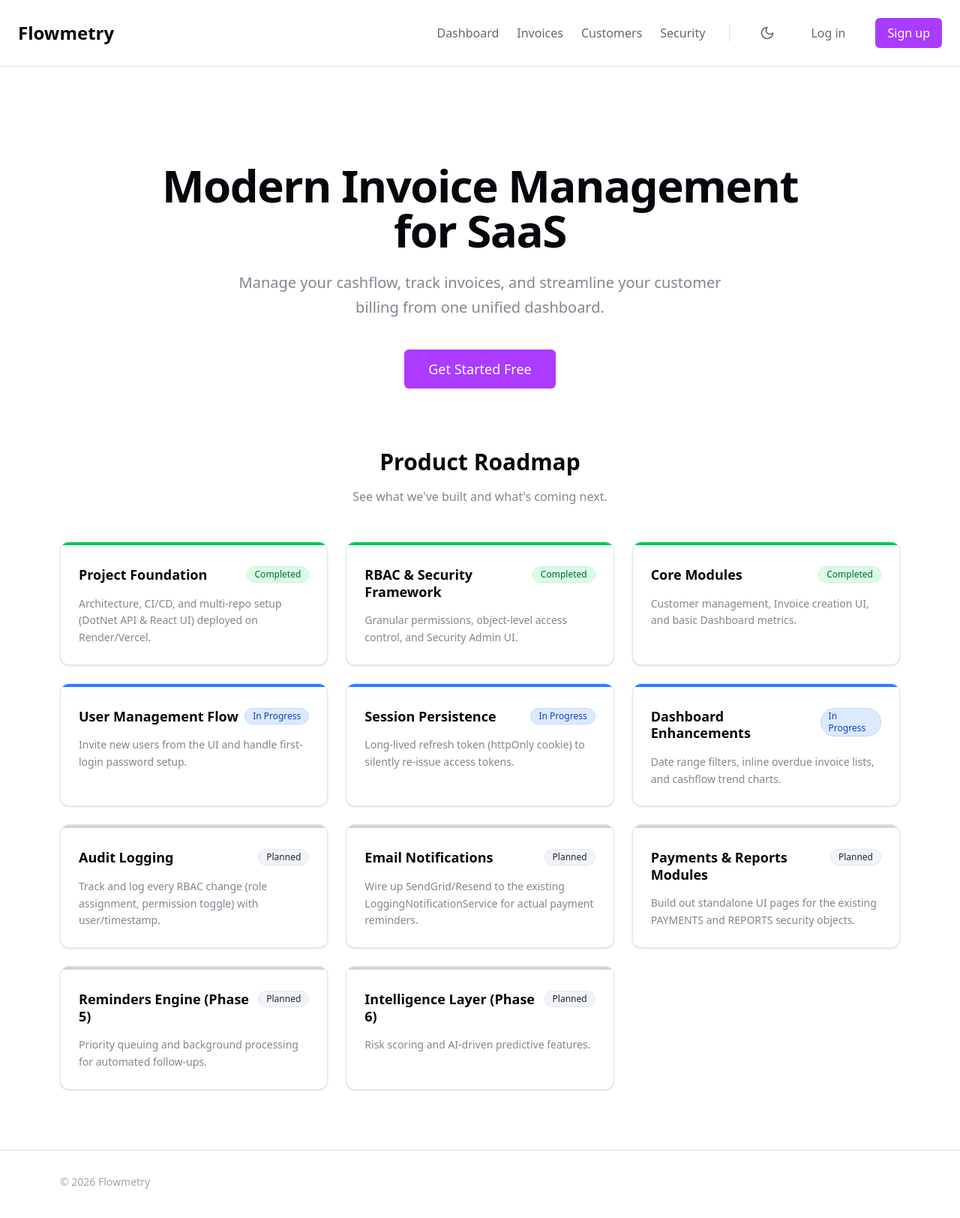
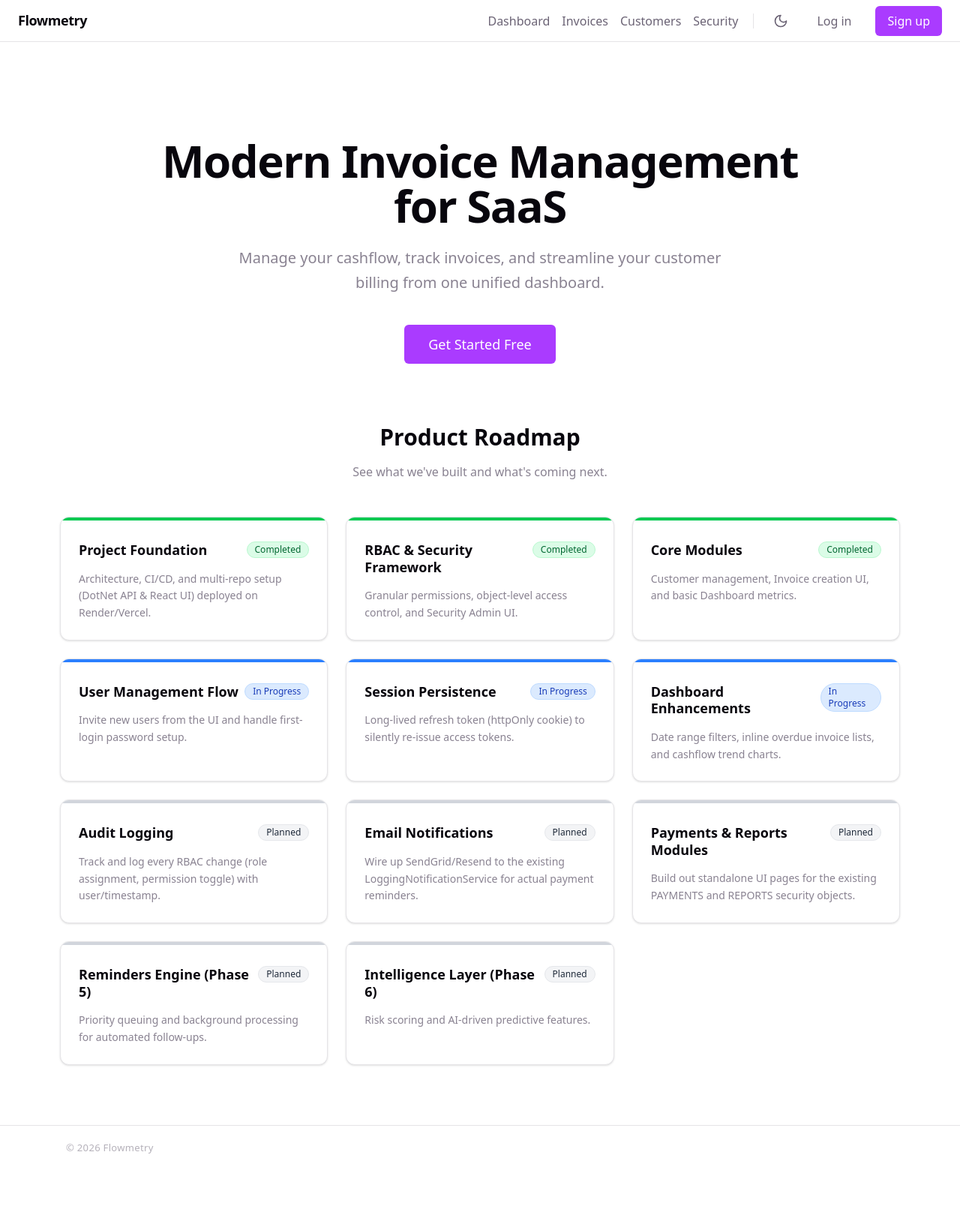
Before and after one commit to ankitmadridista/flowmetry-ui, a React (Vite) app: page / in a window 1280 px wide. Shown: the top 1624 px of the page at 75% size. After the commit the page ends 1560 px from the top, so only its background shows below. Built offline with nearby package versions, Linux system fonts and the light colour scheme; no server answers.

Commit message:
feat: front-end ui layout polish

```diff
--- a/src/layouts/ProtectedLayout.tsx
+++ b/src/layouts/ProtectedLayout.tsx
@@ -1,7 +1,6 @@
-import { Navigate } from "react-router-dom";
+import { Navigate, Outlet } from "react-router-dom";
 import AppNavbar from "../shared/components/AppNavbar";
 import Footer from "../shared/components/Footer";
-import AppRoutes from "../routes/AppRoutes";
 import { useAuth } from "../features/auth/contexts/AuthContext";
 import { PermissionProvider } from "../features/auth/contexts/PermissionContext";
 
@@ -14,9 +13,11 @@ export default function ProtectedLayout() {
     <PermissionProvider>
       <div className="min-h-screen flex flex-col bg-background text-foreground">
         <AppNavbar />
-        <main className="grow">
-          <AppRoutes />
+
+        <main className="flex-1 w-full pb-12">
+          <Outlet />
         </main>
+
         <Footer />
       </div>
     </PermissionProvider>
--- a/src/pages/LandingPage.tsx
+++ b/src/pages/LandingPage.tsx
@@ -8,10 +8,7 @@ import Footer from "../shared/components/Footer";
 export default function LandingPage() {
   const navigate = useNavigate();
 
-  // 1. Backend Warm-up Logic
   useEffect(() => {
-    // This makes a lightweight call in the background to wake up the Render free tier.
-    // We catch the error silently so it doesn't disrupt the UI if it takes 15 seconds to spin up.
     apiClient
       .get("/api/health")
       .then(() => console.log("Backend is warmed up and ready."))
@@ -19,9 +16,10 @@ export default function LandingPage() {
   }, []);
 
   return (
-    <div className="min-h-screen bg-background text-foreground selection:bg-accent selection:text-white pb-20">
+    <div className="min-h-screen flex flex-col bg-background text-foreground selection:bg-accent selection:text-white">
       <PublicNavbar />
 
+      <div className="flex-1 w-full">
         {/* Hero Section */}
         <main className="flex flex-col items-center justify-center text-center px-4 pt-32 pb-20 max-w-4xl mx-auto">
           <h1 className="text-5xl md:text-6xl font-heading font-bold text-heading tracking-tight mb-6">
@@ -43,7 +41,8 @@ export default function LandingPage() {
         </main>
 
         {/* Roadmap Section */}
-      <section className="px-4 max-w-6xl mx-auto w-full">
+        {/* ADDED: pb-20 here to ensure a gap between the cards and the footer */}
+        <section className="px-4 max-w-6xl mx-auto w-full pb-20">
           <div className="text-center mb-12">
             <h2 className="text-3xl font-heading font-semibold text-heading mb-4">
               Product Roadmap
@@ -53,9 +52,9 @@ export default function LandingPage() {
             </p>
           </div>
 
-        {/* Render the Roadmap Component here */}
           <Roadmap />
         </section>
+      </div>
 
       <Footer />
     </div>
--- a/src/shared/components/Footer.tsx
+++ b/src/shared/components/Footer.tsx
@@ -1,14 +1,14 @@
 export default function Footer() {
   return (
-    <footer className="border-t border-border mt-20 py-8 bg-background">
-      <div className="px-4 max-w-6xl mx-auto flex flex-col md:flex-row justify-between items-center gap-4">
-        <p className="text-sm text-foreground/60">
+    <footer className="border-t border-border mt-auto py-5 bg-background w-full shrink-0 relative z-10">
+      <div className="px-6 max-w-6xl mx-auto flex flex-col md:flex-row justify-between items-center gap-3">
+        <p className="text-[13px] text-foreground/50 m-0 tracking-wide">
           © {new Date().getFullYear()} Flowmetry
         </p>
-        <div className="flex gap-6 text-sm text-foreground/60">
-          {/* <a href="#" className="hover:text-heading transition-colors">Privacy Policy</a>
-          <a href="#" className="hover:text-heading transition-colors">Terms of Service</a> */}
-          {/* <a href="mailto:support@flowmetry.com" className="hover:text-heading transition-colors">Contact</a> */}
+        <div className="flex gap-6 text-[13px] text-foreground/50">
+          {/* <a href="#" className="hover:text-heading transition-colors no-underline">Privacy Policy</a>
+          <a href="#" className="hover:text-heading transition-colors no-underline">Terms of Service</a>
+          <a href="mailto:support@flowmetry.com" className="hover:text-heading transition-colors no-underline">Contact</a> */}
         </div>
       </div>
     </footer>
--- a/src/shared/components/Navbar.tsx
+++ b/src/shared/components/Navbar.tsx
@@ -65,25 +65,25 @@ export default function Navbar({
   }
 
   return (
-    <nav className="flex items-center justify-between p-6 border-b border-border w-full bg-background relative z-50">
+    <nav className="flex items-center justify-between px-6 h-14 border-b border-border w-full bg-background relative z-50">
       {/* Left side: Brand ONLY */}
       <span
-        className="text-2xl font-heading font-bold text-heading cursor-pointer"
+        className="text-[18px] tracking-tight font-heading font-bold text-heading cursor-pointer"
         onClick={() => navigate("/")}
       >
         Flowmetry
       </span>
 
       {/* Right side: EVERYTHING ELSE (Links + Theme + Actions) */}
-      <div className="hidden md:flex gap-6 items-center">
+      <div className="hidden md:flex gap-4 items-center">
         {navLinks}
 
         {/* Subtle divider line between links and actions */}
-        <div className="w-px h-6 bg-border mx-2"></div>
+        <div className="w-px h-5 bg-border mx-1"></div>
 
         <button
           onClick={toggle}
-          className="p-2 text-foreground hover:text-heading transition-colors rounded-md hover:bg-code"
+          className="p-1.5 text-foreground hover:text-heading transition-colors rounded-md hover:bg-code"
           aria-label="Toggle theme"
         >
           {theme === "dark" ? <SunIcon /> : <MoonIcon />}
@@ -93,7 +93,7 @@ export default function Navbar({
       </div>
 
       {/* Mobile Hamburger & Theme */}
-      <div className="flex md:hidden items-center gap-2">
+      <div className="flex md:hidden items-center gap-1">
         <button
           onClick={toggle}
           className="p-2 text-foreground hover:text-heading transition-colors rounded-md"
@@ -140,7 +140,6 @@ export default function Navbar({
         </button>
       </div>
 
-      {/* Mobile Menu Dropdown */}
       {menuOpen && (
         <div className="absolute top-full left-0 w-full bg-background border-b border-border shadow-theme p-4 flex flex-col gap-4 md:hidden">
           {mobileMenuContent}
```
Lines whose indentation alone changed are shown as unchanged.
